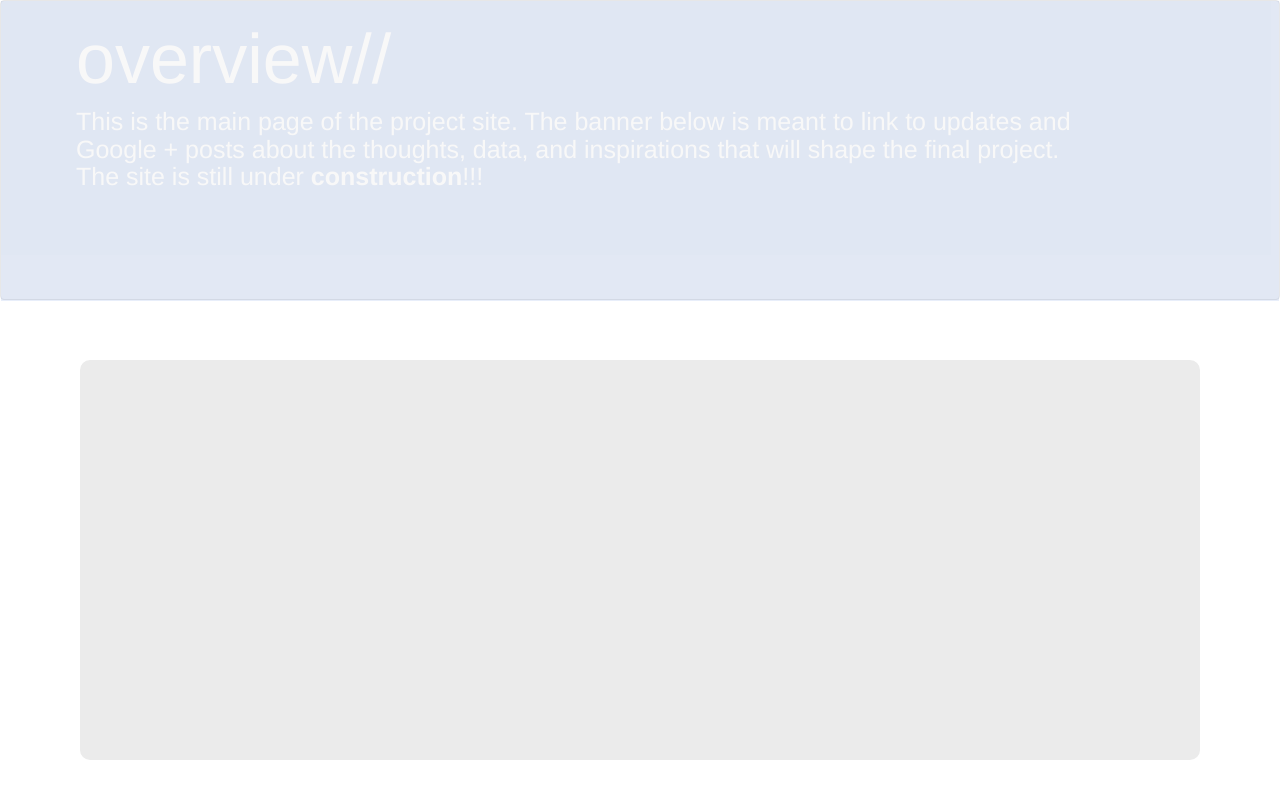
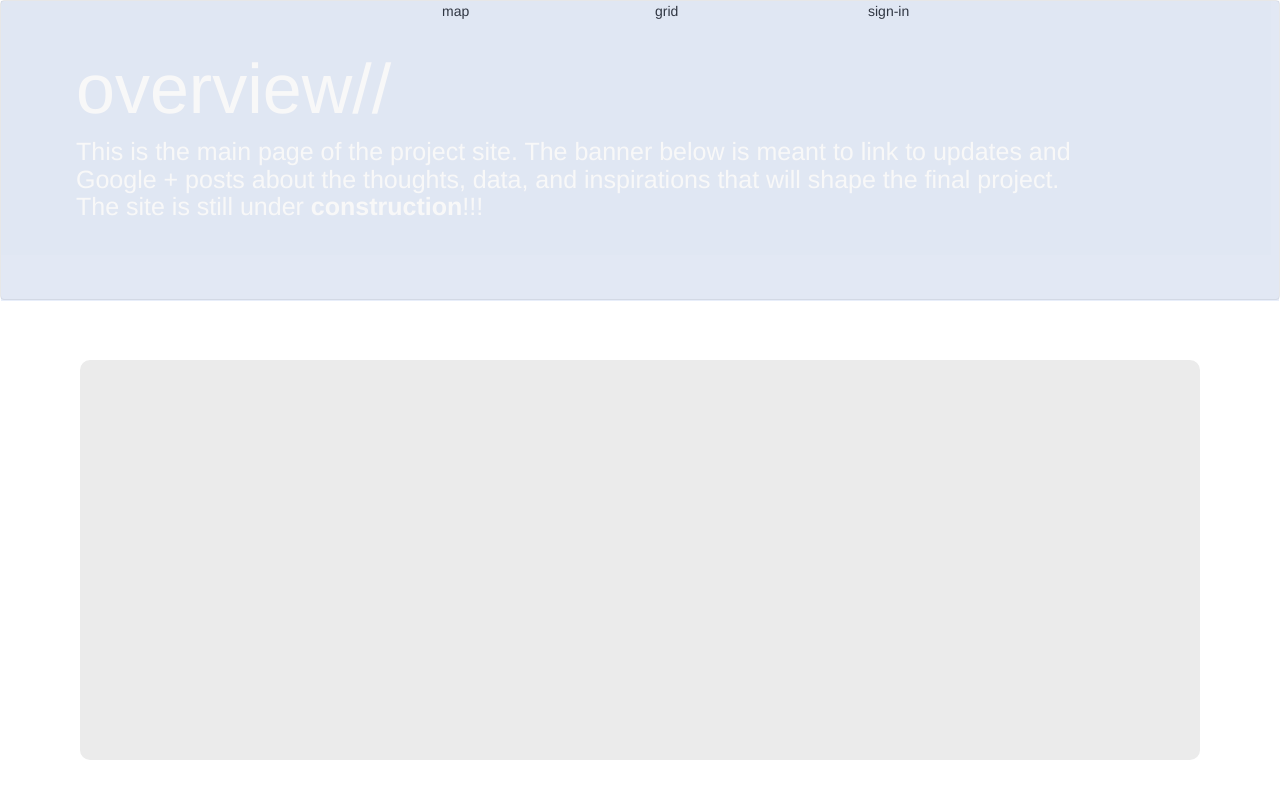
Before and after one commit to byounger/BYvizp, a plain HTML site: page index.html in a window 1280 px wide. Shown: the top 800 px of the page. Drawn offline with nearby package versions, Linux system fonts and the light colour scheme; a script that the page names is missing.

Commit message:
added extra divs at top header

```diff
--- a/index.html
+++ b/index.html
@@ -17,6 +17,19 @@
 <body>
 	<!-- Top fixed header-->
 	<nav class="navbar navbar-default" role="navigation" style="height:300px">
+		<div class="col-xs-2">
+		</div>
+		<div class="col-xs-2">
+		</div>
+		<div class="col-xs-2">
+			<p>map</p>
+		</div>
+		<div class="col-xs-2">
+			<p>grid</p>
+		</div>
+		<div class="col-xs-2">
+			<p>sign-in</p>
+		</div>
 	  <div class="containerh">
 		<header class="row">
 		<div class="col-xs-12">
```
